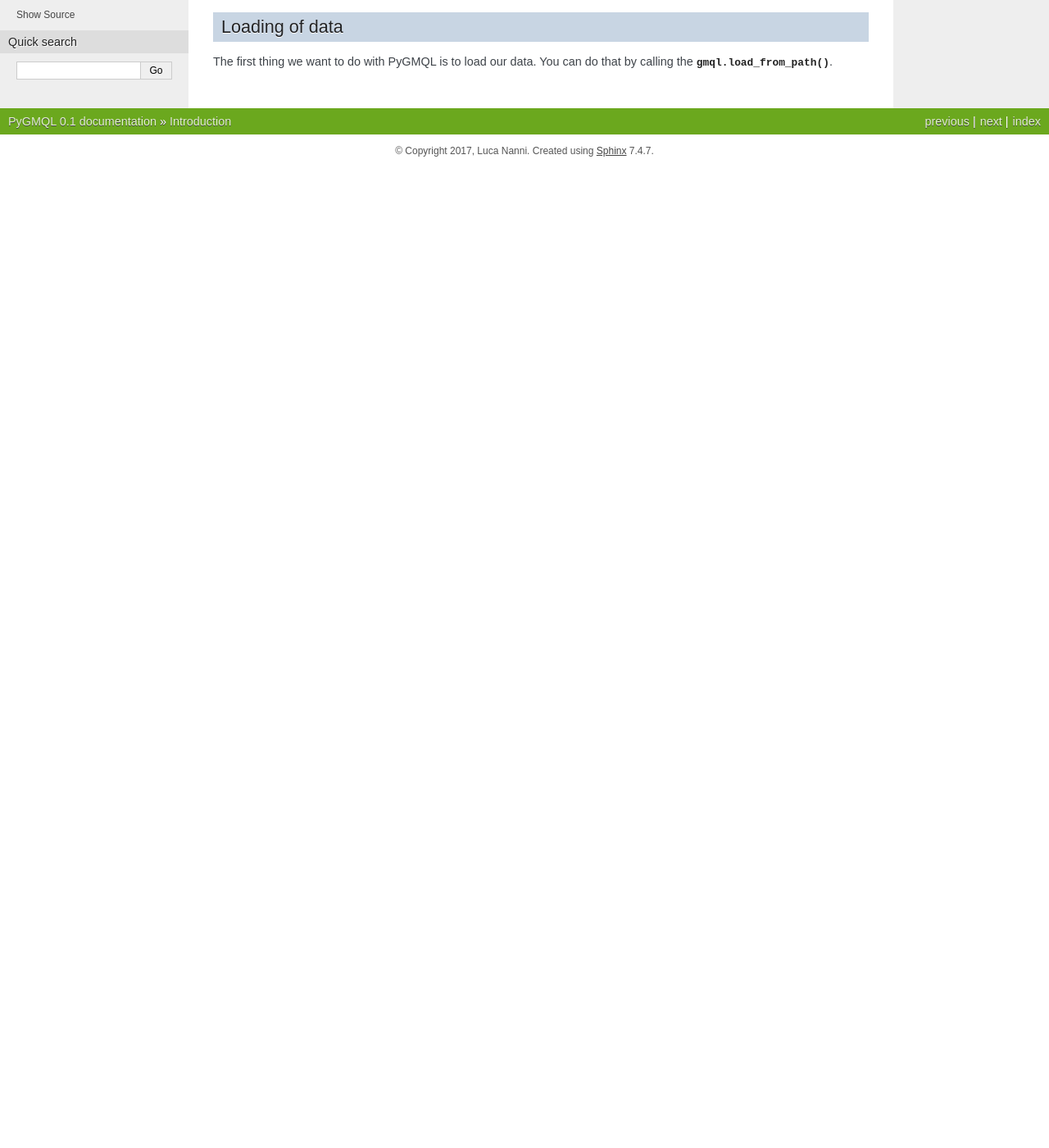
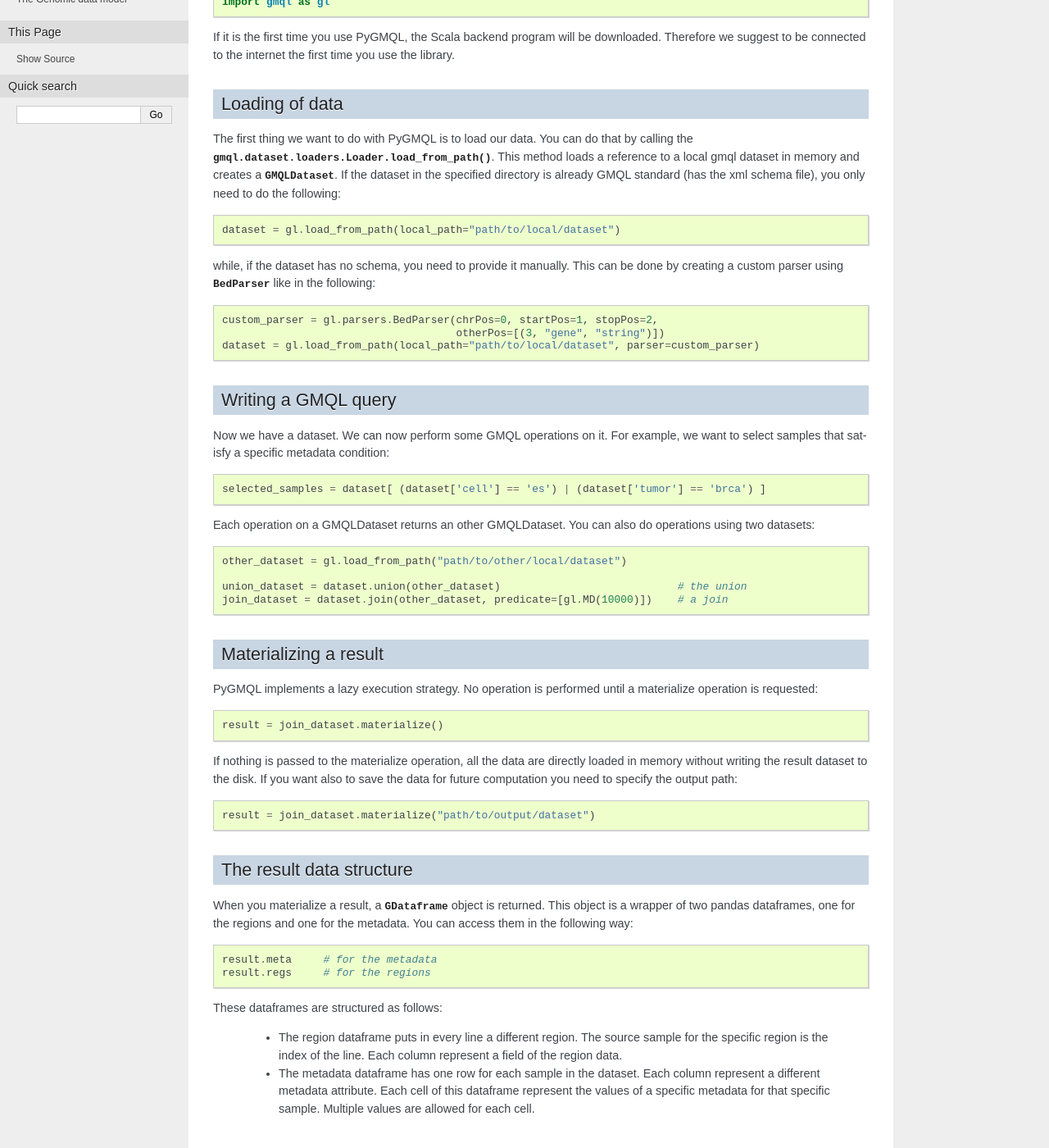
Before and after one commit to DEIB-GECO/PyGMQL, a Sphinx documentation site: the page built from doc/source/introduction.rst, in a window 1280 px wide and 1400 px high, scrolled down 343 px. Shown: the whole window at 82% size. Built offline with Sphinx 7.4.7, drawn with Linux system fonts in a browser that asks for light colours; before the commit the page ends 900 px from its top, so only the background shows below that; some of the changed text lies outside the part shown.

Commit message:
completed local tutorial

```diff
--- a/doc/source/introduction.rst
+++ b/doc/source/introduction.rst
@@ -3,6 +3,8 @@ Introduction
 ============
 
 In this brief tutorial we will explain the typical workflow of the user of PyGMQL.
+In the github page of the project you can find a lot more example of usage of the library.
+
 You can use this library both interactively and programmatically. **We strongly suggest to use it
 inside a Jupyter notebook for the best graphical render and data exploration.**
 
@@ -13,9 +15,72 @@ To import the library simply type::
 
     import gmql as gl
 
+If it is the first time you use PyGMQL, the Scala backend program will be downloaded. Therefore
+we suggest to be connected to the internet the first time you use the library.
+
 ---------------
 Loading of data
 ---------------
 
 The first thing we want to do with PyGMQL is to load our data. You can do that by calling the
-:meth:`gmql.load_from_path`.
+:meth:`gmql.dataset.loaders.Loader.load_from_path`. This method loads a reference to a local gmql dataset in memory and
+creates a :class:`~gmql.dataset.GMQLDataset.GMQLDataset`. If the dataset in the specified
+directory is already GMQL standard (has the xml schema file), you only need to do the following::
+
+    dataset = gl.load_from_path(local_path="path/to/local/dataset")
+
+while, if the dataset has no schema, you need to provide it manually. This can be done by
+creating a custom parser using :class:`~gmql.dataset.parsers.BedParser.BedParser` like in the following::
+
+    custom_parser = gl.parsers.BedParser(chrPos=0, startPos=1, stopPos=2,
+                                         otherPos=[(3, "gene", "string")])
+    dataset = gl.load_from_path(local_path="path/to/local/dataset", parser=custom_parser)
+
+--------------------
+Writing a GMQL query
+--------------------
+
+Now we have a dataset. We can now perform some GMQL operations on it. For example, we want
+to select samples that satisfy a specific metadata condition::
+
+    selected_samples = dataset[ (dataset['cell'] == 'es') | (dataset['tumor'] == 'brca') ]
+
+Each operation on a GMQLDataset returns an other GMQLDataset. You can also do operations using
+two datasets::
+
+    other_dataset = gl.load_from_path("path/to/other/local/dataset")
+
+    union_dataset = dataset.union(other_dataset)                            # the union
+    join_dataset = dataset.join(other_dataset, predicate=[gl.MD(10000)])    # a join
+
+----------------------
+Materializing a result
+----------------------
+PyGMQL implements a lazy execution strategy. No operation is performed until a materialize operation
+is requested::
+
+    result = join_dataset.materialize()
+
+If nothing is passed to the materialize operation, all the data are directly loaded in memory without
+writing the result dataset to the disk. If you want also to save the data for future computation
+you need to specify the output path::
+
+    result = join_dataset.materialize("path/to/output/dataset")
+
+-------------------------
+The result data structure
+-------------------------
+When you materialize a result, a :class:`~gmql.dataset.GDataframe.GDataframe` object is returned.
+This object is a wrapper of two pandas dataframes, one for the regions and one for the metadata.
+You can access them in the following way::
+
+    result.meta     # for the metadata
+    result.regs     # for the regions
+
+These dataframes are structured as follows:
+
+    * The region dataframe puts in every line a different region. The source sample for the
+      specific region is the index of the line. Each column represent a field of the region data.
+    * The metadata dataframe has one row for each sample in the dataset. Each column represent
+      a different metadata attribute. Each cell of this dataframe represent the values of a
+      specific metadata for that specific sample. Multiple values are allowed for each cell.
```
